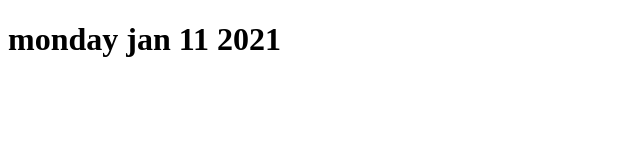
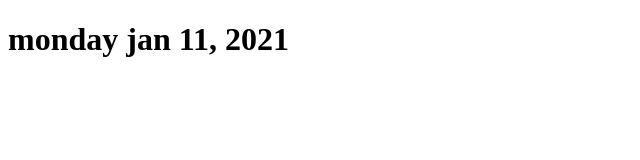
Before and after one commit to douc0164/douc.github.io, a plain HTML site: page index.html in a window 1280 px wide. Shown: the full height of the page, 0-640 px from the left. Drawn offline with Linux system fonts and the light colour scheme.

Commit message:
added comma

```diff
--- a/index.html
+++ b/index.html
@@ -6,6 +6,6 @@
     <title>MTM6201 - week 1</title>
 </head>
 <body>
-    <h1>monday jan 11 2021</h1>
+    <h1>monday jan 11, 2021</h1>
 </body>
 </html>
```
